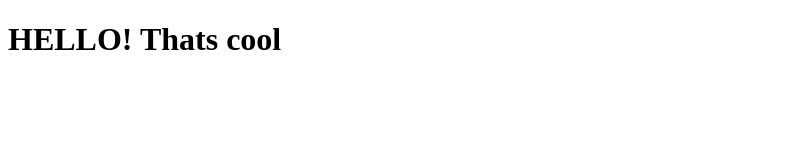
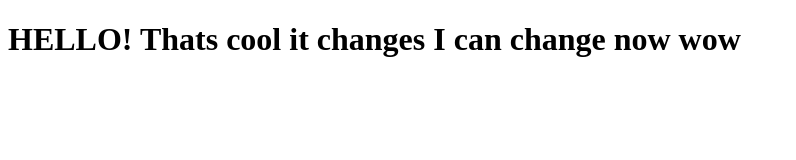
Before and after one commit to pierceken/coursera-test, a plain HTML site: page CSS/index.html in a window 1280 px wide. Shown: the whole page, without its empty margins (0-796 px from the left). Drawn offline with Linux system fonts and the light colour scheme.

Commit message:
Mod2 Solution

```diff
--- a/CSS/index.html
+++ b/CSS/index.html
@@ -6,6 +6,6 @@
 	<title> Hello Coursera Test!</title>
 </head>
 <body>
- <h1>HELLO! Thats cool </h1>
+ <h1>HELLO! Thats cool it changes I can change now  wow</h1>
 </body>
 </html>
```
